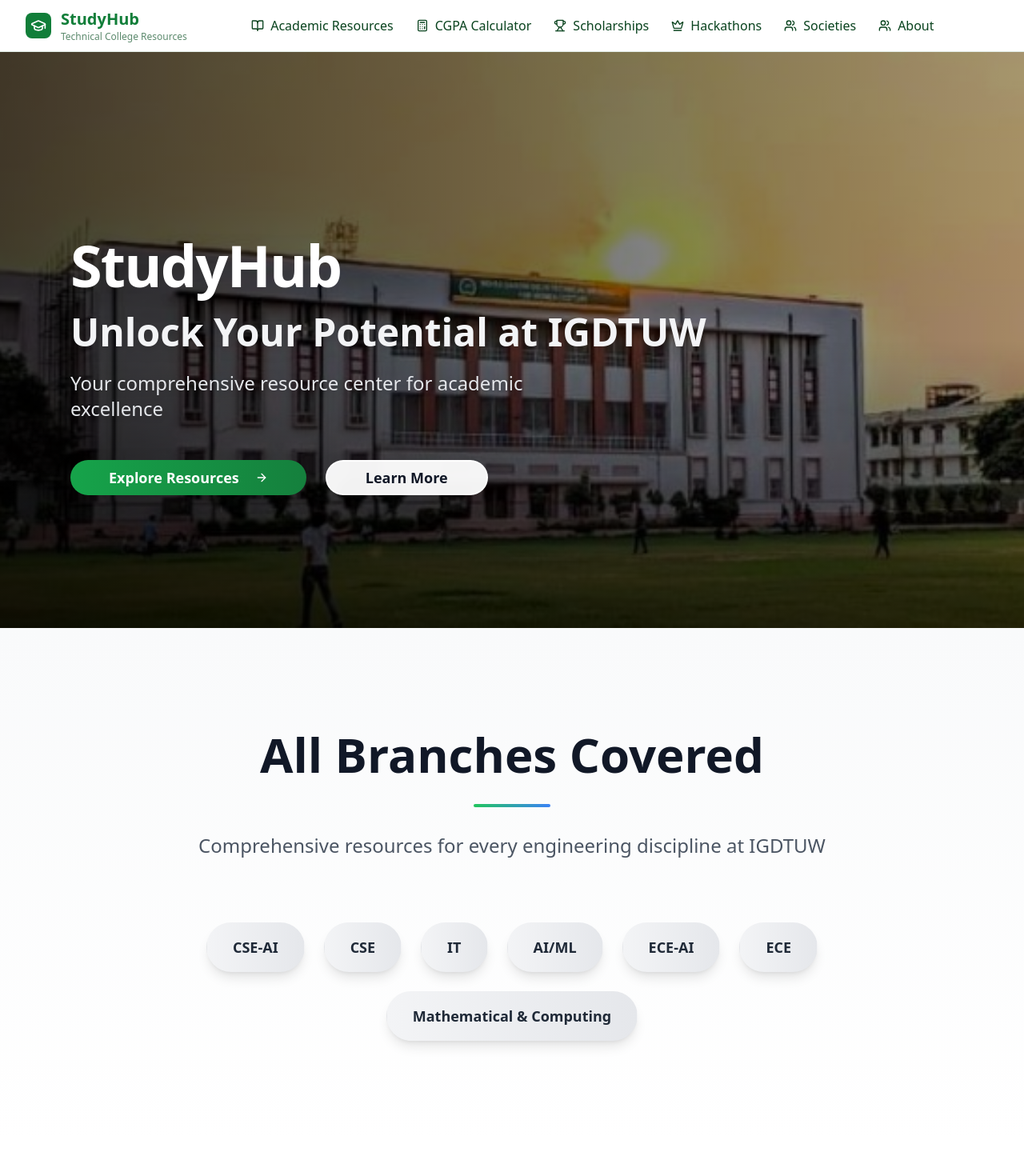
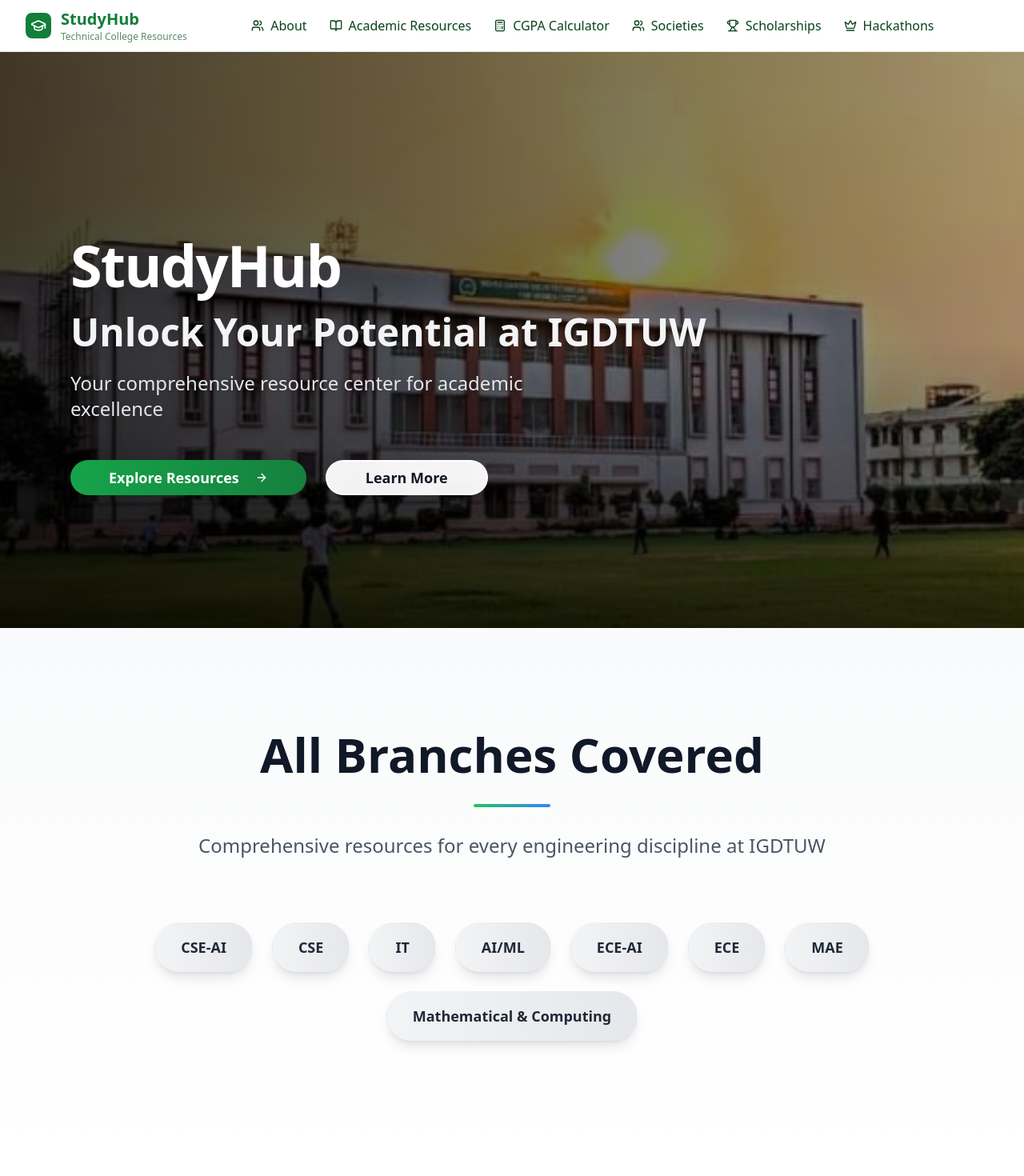
Before and after one commit to anshikagarg0410/college-glow-desk, a React (Vite) app: page / in a window 1280 px wide. Shown: the top 1470 px of the page at 80% size. Built offline with nearby package versions, Linux system fonts and the light colour scheme.

Commit message:
adding ui changes

```diff
--- a/src/components/Navigation.tsx
+++ b/src/components/Navigation.tsx
@@ -18,12 +18,12 @@ const Navigation = () => {
   const location = useLocation();
 
   const navItems = [
+    { href: "/about", label: "About", icon: Users },
     { href: "/academic", label: "Academic Resources", icon: BookOpen },
     { href: "/cgpa-calculator", label: "CGPA Calculator", icon: Calculator },
+    { href: "/societies", label: "Societies", icon: Users },
     { href: "/scholarships", label: "Scholarships", icon: Trophy },
     { href: "/hackathons", label: "Hackathons", icon: Crown },
-    { href: "/societies", label: "Societies", icon: Users },
-    { href: "/about", label: "About", icon: Users },
   ];
 
   const NavItem = ({ href, label, icon: Icon }: any) => {
--- a/src/pages/Home.tsx
+++ b/src/pages/Home.tsx
@@ -398,7 +398,7 @@ import {
 
 const Home = () => {
   const branches = [
-    "CSE-AI", "CSE", "IT", "AI/ML", "ECE-AI", "ECE", "Mathematical & Computing"
+    "CSE-AI", "CSE", "IT", "AI/ML", "ECE-AI", "ECE", "MAE","Mathematical & Computing"
   ];
 
   const features = [
```
Also changed, not shown: 1 other file (tests, documents, lock files or other folders).
